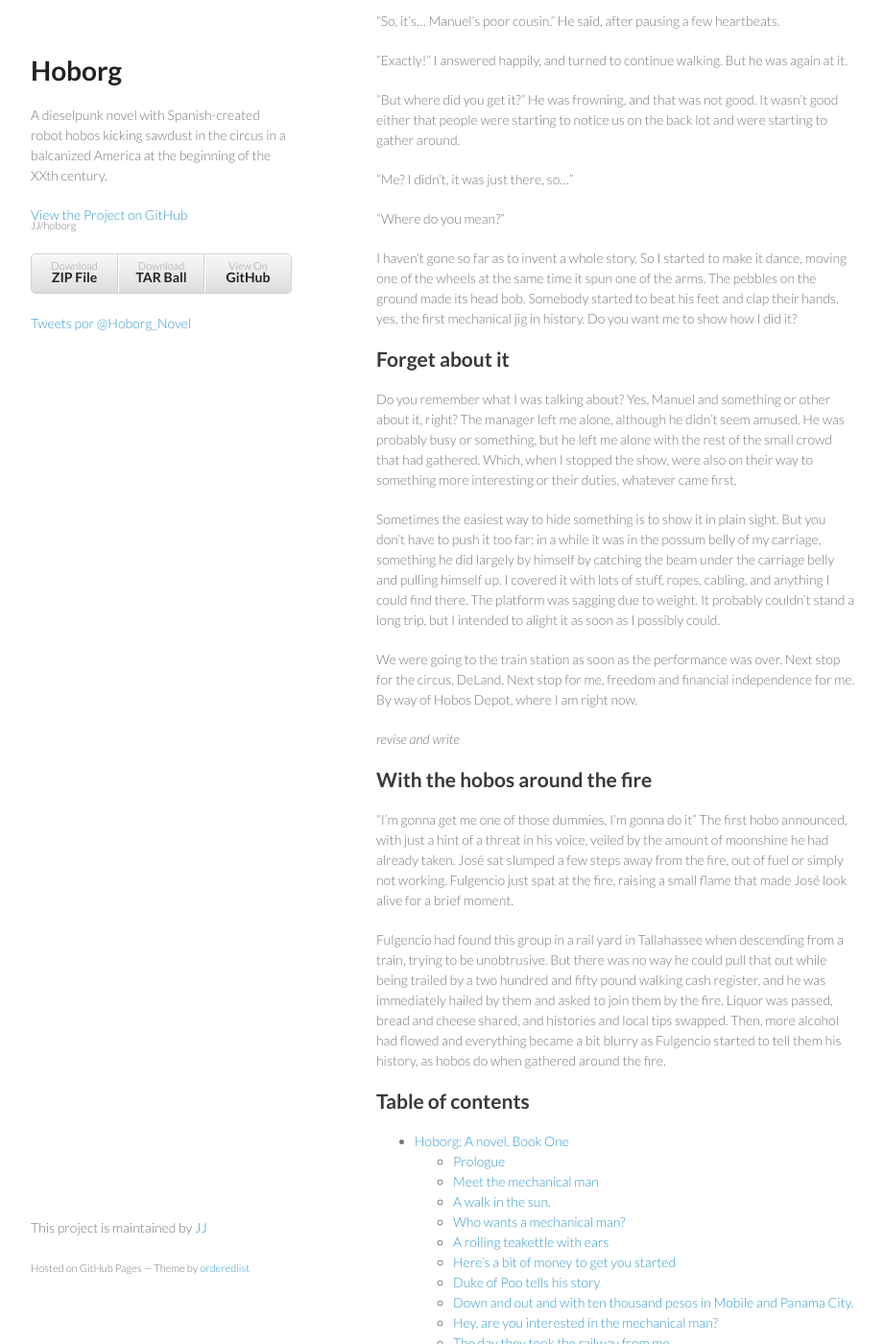
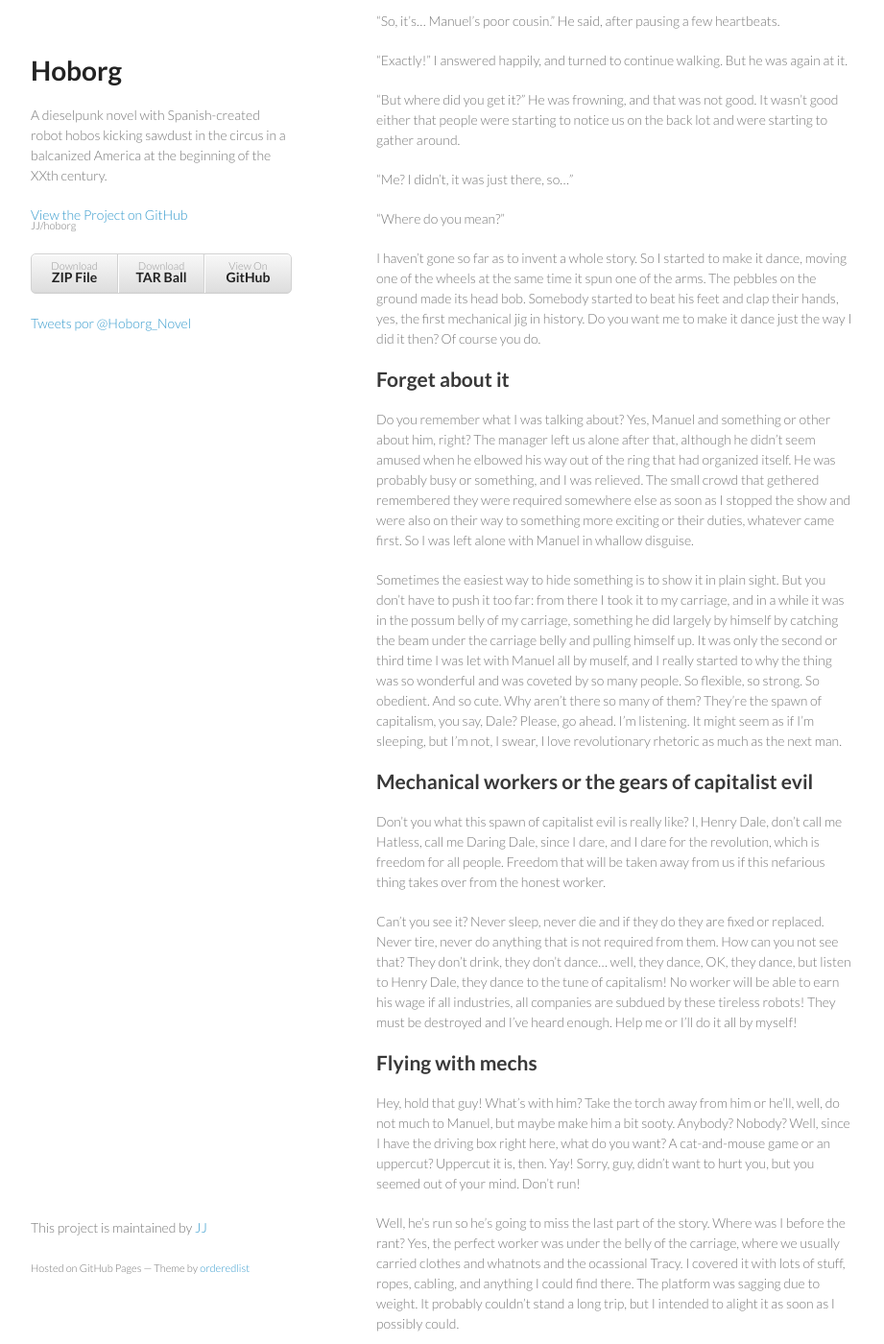
Before and after one commit to JJ/hoborg, a Jekyll site: the page built from text/text.md, in a window 1280 px wide and 1400 px high, scrolled down 46656 px. Shown: the whole window at 96% size, without its empty margins (178-1099 px from the left). Built offline with Jekyll 4.4.1, drawn with Linux system fonts in a browser that asks for light colours; comment, search, counter and statistics services are not loaded; some of the changed text lies outside the part shown.

Commit message:
Sync text/text.md from master to gh-pages

```diff
--- a/text/text.md
+++ b/text/text.md
@@ -2621,22 +2621,69 @@ I haven't gone so far as to invent a whole story. So I started to make
 it dance, moving one of the wheels at the same time it spun one of the
 arms. The pebbles on the ground made its head bob. Somebody started to
 beat his feet and clap their hands, yes, the first mechanical jig in
-history. Do you want me to show how I did it?
+history. Do you want me to make it dance just the way I did it then?
+Of course you do.
 
 Forget about it
 ----------------------
 
 Do you remember what I was talking about? Yes, Manuel and something or
-other about it, right? The manager left me alone, although he didn't
-seem amused. He was probably busy or something, but he left me alone
-with the rest of the small crowd that had gathered. Which, when I
-stopped the show, were also on their way to something more interesting
-or their duties, whatever came first.
+other about him, right? The manager left us alone after that, although he didn't
+seem amused when he elbowed his way out of the ring that had organized
+itself. He was probably busy or something, and I was relieved. The
+small crowd that gethered remembered they were required somewhere else
+as soon as I
+stopped the show and were also on their way to something more exciting
+or their duties, whatever came first. So I was left alone with Manuel
+in whallow disguise.
 
 Sometimes the easiest way to hide something is to show it in plain
-sight. But you don't have to push it too far: in a while it was in the
+sight. But you don't have to push it too far: from there I took it to
+my carriage, and in a while it was in the
 possum belly of my carriage, something he did largely by himself by
-catching the beam under the carriage belly and pulling himself up. I
+catching the beam under the carriage belly and pulling himself up. It
+was only the second or third time I was let with Manuel all by muself,
+and I really started to why the thing was so wonderful and was coveted
+by so many people. So flexible, so strong. So obedient. And so
+cute. Why aren't there so many of them? They're the spawn of
+capitalism, you say, Dale? Please, go ahead. I'm listening. It might
+seem as if I'm sleeping, but I'm not, I swear, I love revolutionary
+rhetoric as much as the next man.
+
+Mechanical workers or the gears of capitalist evil
+--------------------------------------------------
+
+Don't you what this spawn of capitalist evil is really like? I, Henry
+Dale, don't call me Hatless, call me Daring Dale, since I dare, and I
+dare for the revolution, which is freedom for all people. Freedom that
+will be taken away from us if this nefarious thing takes over from the
+honest worker.
+
+Can't you see it? Never sleep, never die and if they do they are fixed
+or replaced. Never tire, never do anything that is not required from
+them. How can you not see that? They don't drink, they don't
+dance... well, they dance, OK, they dance, but listen to Henry Dale,
+they dance to the tune of capitalism! No worker will be able to earn
+his wage if all industries, all companies are subdued by these
+tireless robots! They must be destroyed and I've heard enough. Help me
+or I'll do it all by myself!
+
+
+Flying with mechs
+-----------------
+
+Hey, hold that guy! What's with him? Take the torch away from him or
+he'll, well, do not much to Manuel, but maybe make him a bit
+sooty. Anybody? Nobody? Well, since I have the driving box right here,
+what do you want? A cat-and-mouse game or an uppercut? Uppercut it is,
+then. Yay! Sorry, guy, didn't want to hurt you, but you seemed out of
+your mind. Don't run!
+
+Well, he's run so he's going to miss the last part of the story. Where
+was I before the rant? Yes, the perfect worker was under the belly of
+the carriage, where we usually carried clothes and whatnots and the
+ocassional Tracy.
+I
 covered it with lots of stuff, ropes, cabling, and anything I could
 find there. The platform was sagging due to weight. It probably
 couldn't stand a long trip, but I intended to alight it as soon as I
@@ -2644,8 +2691,8 @@ possibly could.
 
 We were going to the train station as soon as the performance was
 over. Next stop for the circus, DeLand. Next stop for me, freedom and
-financial independence for me. By way of Hobos Depot, where I am right
-now.
+financial independence. By way of Hobos Jungle, where I am right
+now. But that was not gonna happen. At least not as intended.
 
 *revise and write*
 
```
